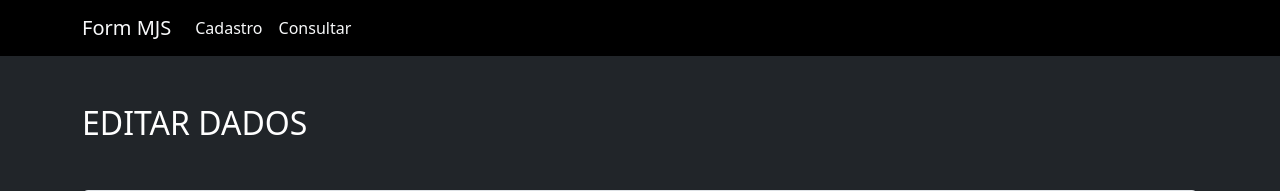
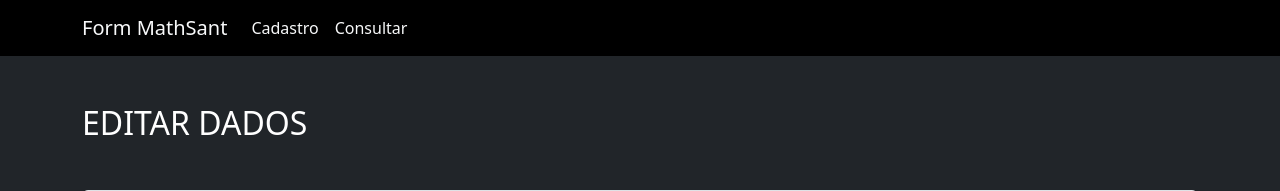
Before and after one commit to mathsant-js/projeto_web_banco_de_dados, a PHP site: page /editar.php?acao=1 in a window 1280 px wide. Shown: the top 191 px of the page. Run offline with PHP 8.4, Linux system fonts and the light colour scheme; data comes from the database, SQL or seed files in the repository; data that the repository does not hold is empty.

Commit message:
feat: site name was changed

```diff
--- a/consulta.php
+++ b/consulta.php
@@ -16,7 +16,7 @@ require_once $_SERVER['DOCUMENT_ROOT'] . '/projeto_web_banco_de_dados/controller
 <body class="bg-dark">
     <nav class="navbar navbar-expand-lg bg-black mb-5">
         <div class="container">
-            <a class="navbar-brand text-light" href="index.php">Form MJS</a>
+            <a class="navbar-brand text-light" href="index.php">Form MathSant</a>
             <button class="navbar-toggler" type="button" data-bs-toggle="collapse" data-bs-target="#navbarNavAltMarkup" aria-controls="navbarNavAltMarkup" aria-expanded="false" aria-label="Toggle navigation">
                 <span class="navbar-toggler-icon"></span>
             </button>
--- a/editar.php
+++ b/editar.php
@@ -15,7 +15,7 @@
 <body class="bg-dark">
     <nav class="navbar navbar-expand-lg bg-black mb-5">
         <div class="container">
-            <a class="navbar-brand text-light" href="index.php">Form MJS</a>
+            <a class="navbar-brand text-light" href="index.php">Form MathSant</a>
             <button class="navbar-toggler" type="button" data-bs-toggle="collapse" data-bs-target="#navbarNavAltMarkup" aria-controls="navbarNavAltMarkup" aria-expanded="false" aria-label="Toggle navigation">
                 <span class="navbar-toggler-icon"></span>
             </button>
--- a/excluir.php
+++ b/excluir.php
@@ -16,7 +16,7 @@
 <body class="bg-dark">
     <nav class="navbar navbar-expand-lg bg-black mb-5">
         <div class="container">
-            <a class="navbar-brand text-light" href="index.php">Form MJS</a>
+            <a class="navbar-brand text-light" href="index.php">Form MathSant</a>
             <button class="navbar-toggler" type="button" data-bs-toggle="collapse" data-bs-target="#navbarNavAltMarkup" aria-controls="navbarNavAltMarkup" aria-expanded="false" aria-label="Toggle navigation">
                 <span class="navbar-toggler-icon"></span>
             </button>
--- a/index.php
+++ b/index.php
@@ -14,7 +14,7 @@
 <body class="bg-dark">
     <nav class="navbar navbar-expand-lg bg-black mb-5">
         <div class="container">
-            <a class="navbar-brand text-light" href="#">Form MJS</a>
+            <a class="navbar-brand text-light" href="#">Form MathSant</a>
             <button class="navbar-toggler" type="button" data-bs-toggle="collapse" data-bs-target="#navbarNavAltMarkup" aria-controls="navbarNavAltMarkup" aria-expanded="false" aria-label="Toggle navigation">
                 <span class="navbar-toggler-icon"></span>
             </button>
```
